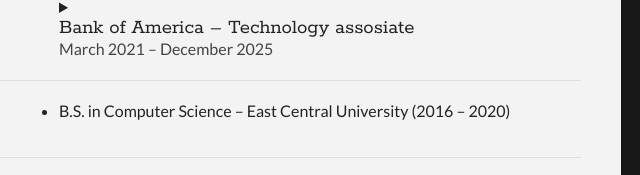
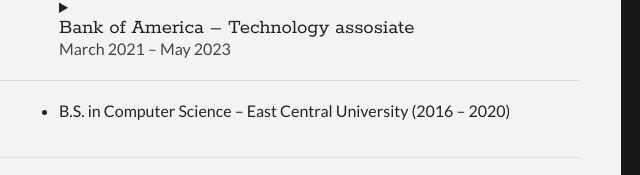
Before and after one commit to razeve/test-cloudresume, a website: page Frontend/first.html in a window 1280 px wide. Shown: the part 792-967 px from the top of the page, 419-1059 px from the left. Drawn offline with Linux system fonts and the light colour scheme; no server answers; a script that the page names is missing.

Commit message:
frontend changes

```diff
--- a/Frontend/first.html
+++ b/Frontend/first.html
@@ -65,7 +65,7 @@
                     <details>
                         <summary>
                             <h2>Bank of America – Technology assosiate</h2>
-                            <p class="subDetails">March 2021 – December 2025</p>
+                            <p class="subDetails">March 2021 – May 2023</p>
                         </summary>
                         <ul>
                             <li>Monitored and supported financial systems with operational security and accuracy.</li>
```
